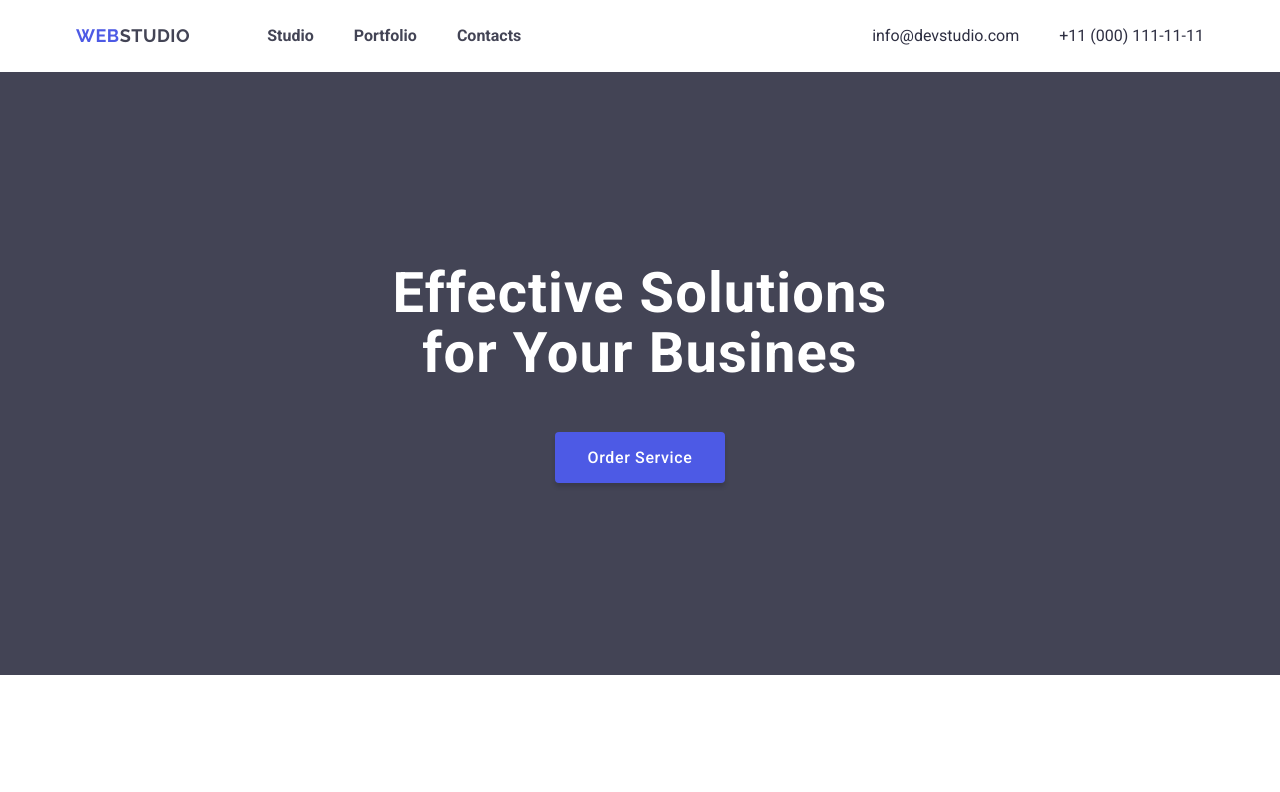
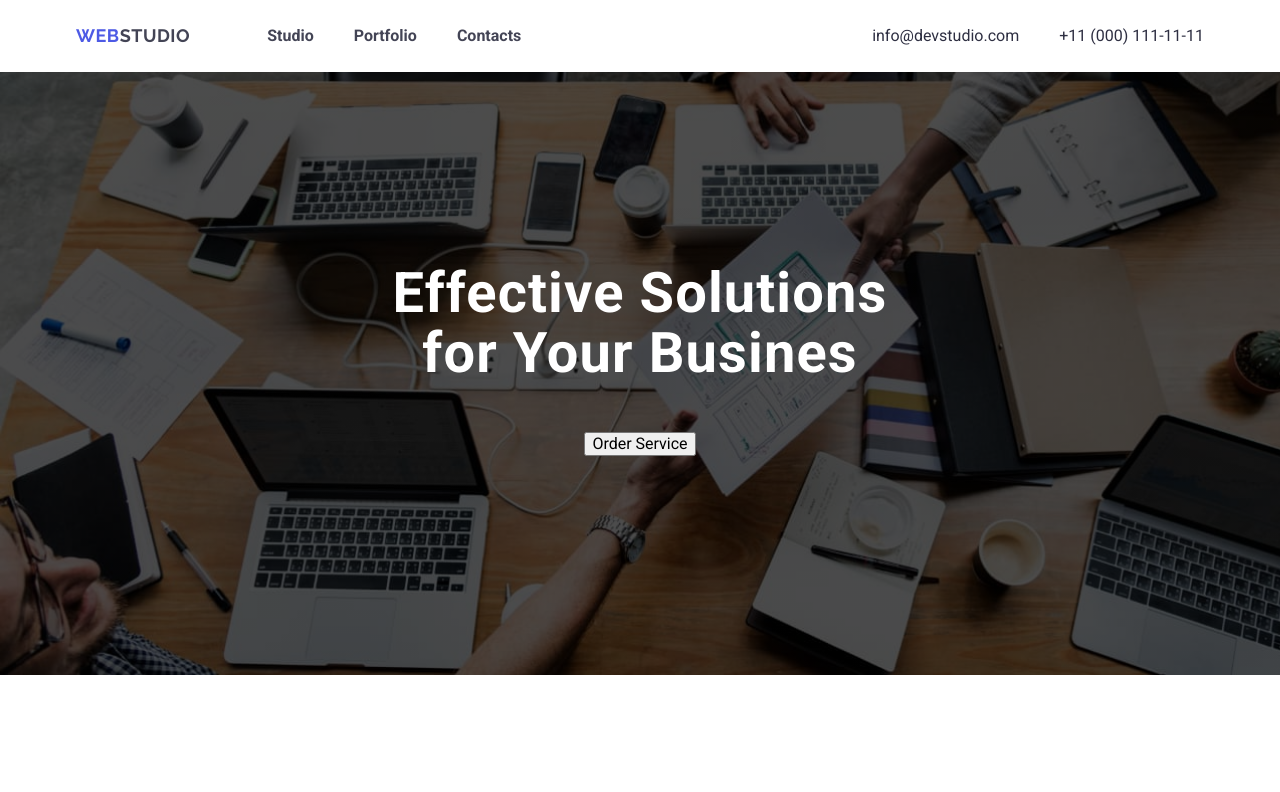
Before and after one commit to Vrkoval/goit-markup-hw-04, a plain HTML site: page index.html in a window 1280 px wide. Shown: the top 792 px of the page. Drawn offline with nearby package versions, Linux system fonts and the light colour scheme.

Commit message:
fon hero

```diff
--- a/css/styles.css
+++ b/css/styles.css
@@ -153,11 +153,20 @@ body{
         0px 1px 1px rgba(46, 47, 66, 0.16),
         0px 1px 6px rgba(46, 47, 66, 0.08);
 }
-
+/* --section HERO-- */
 .hero {
     padding: 192px 0;
     background-color: var(--primary-text-color);
-    text-align: center;}
+    text-align: center;
+    max-width: 1440px;
+    height: 603px;
+    margin-left: auto;
+    margin-right: auto;
+    background-image: linear-gradient(rgba(0, 0, 0, 0.7), rgba(0, 0, 0, 0.7)),  url('../images/hero.jpg');
+    background-repeat: no-repeat;
+    background-size: cover;
+
+}
   .title{
     font-weight: 500;
     color: var(--title-text-color);
@@ -172,6 +181,7 @@ margin: 0 auto;
 width: 496px;
 margin-bottom: 48px;
     }
+    .
 
 .button-order {
     color: var(--primary-white-color);
```
Also changed, not shown: images/hero.jpg (added).
